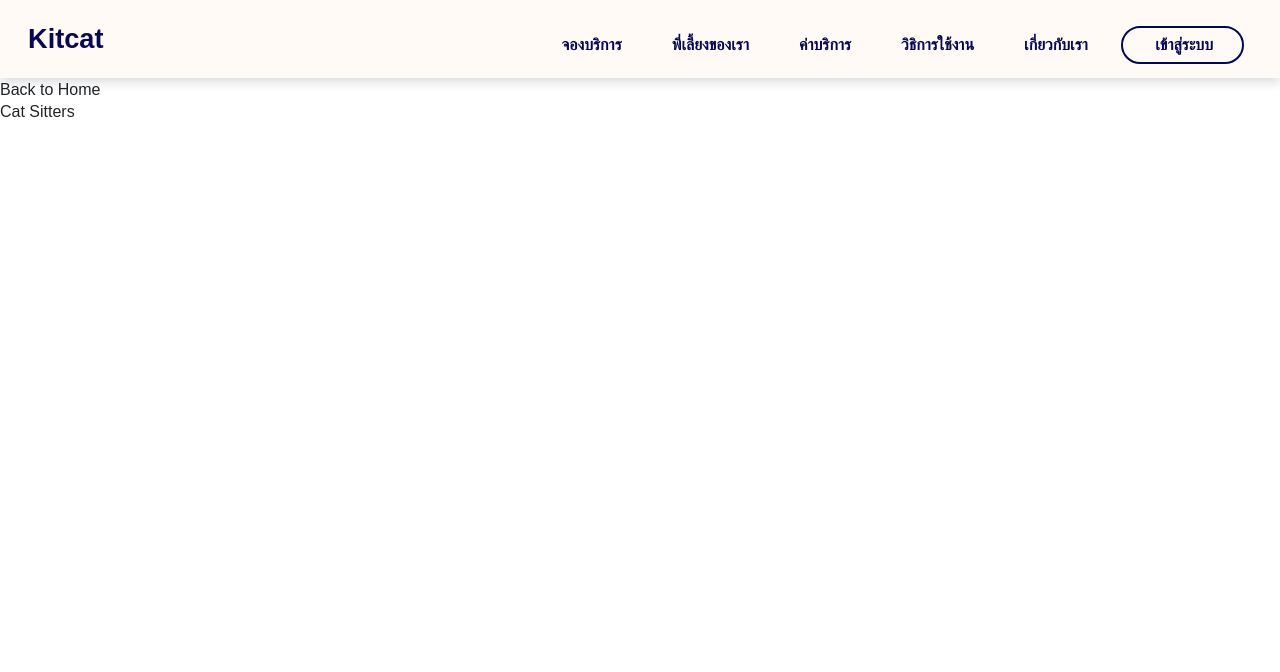
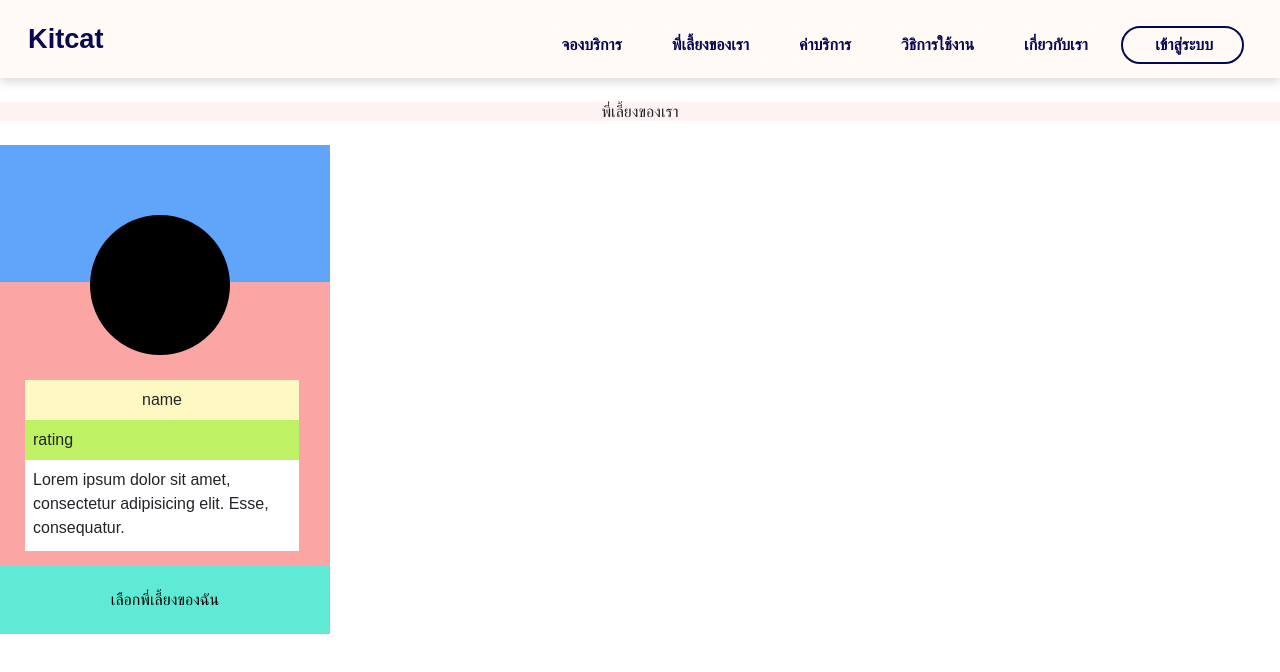
Before and after one commit to thanatat64/kmitl-kitcat, a Next.js app: page /catsitters in a window 1280 px wide. Shown: the top 672 px of the page. Built offline with nearby package versions, Linux system fonts and the light colour scheme; a web font is replaced by a local one.

Commit message:
link all booking

```diff
--- /dev/null
+++ b/components/cardCatSitter/CardCatSitter.tsx
@@ -0,0 +1,23 @@
+import React from 'react'
+import Link from "next/link";
+
+const CardCatSitter = () => {
+  return (
+    <div>
+      <div className='w-[330px] h-[489px] bg-red-300 item-center '>
+        <div className='w-[330px] h-[137px] bg-blue-400'/>
+        <div className='w-[140px] h-[140px] rounded-full mt-[-67px] ml-[90px] bg-black'/>
+        <div className='w-[274px] h-[171px] bg-white ml-[25px] mt-[25px]'>
+            <div className='text-center bg-yellow-100 p-2'>name</div>
+            <div className='bg-lime-300 p-2'>rating</div>
+            <div className='p-2   '>Lorem ipsum dolor sit amet, consectetur adipisicing elit. Esse, consequatur.</div>
+        </div>
+        <Link href="/booking/conclusion">
+            <button className='bottom-0 mt-[14px] w-[330px] h-[69px] bg-teal-300 text-black'  >เลือกพี่เลี้ยงของฉัน</button>
+        </Link>
+      </div>
+    </div>
+  )
+}
+
+export default CardCatSitter
--- /dev/null
+++ b/src/app/booking/chooseCatSitter/page.tsx
@@ -0,0 +1,13 @@
+import React from 'react'
+import CardCatSitter from '@/components/cardCatSitter/CardCatSitter'
+
+const page = () => {
+  return (
+    <div>
+        <h1 className='text-center mt-4 mb-4'>เลือกพี่เลี้ยงของคุณ</h1>
+        <CardCatSitter/>
+    </div>
+  )
+}
+
+export default page
--- /dev/null
+++ b/src/app/booking/conclusion/page.tsx
@@ -0,0 +1,17 @@
+import React from 'react'
+// import Link from 'next/link'
+
+const page = () => {
+  return (
+    <div className='flex flex-col  bg-red-200 '>
+      <h1 className='text-center mt-4 mb-4'>สรุปรายการ</h1>
+        <div className='flex justify-center'>
+            <div className='w-[1221px] h-[720px]  bg-red-100'>
+                <button className='w-[210px] h-[43px]  bg-teal-300 text-black'>ยืนยันการจอง</button>
+            </div>
+        </div>
+    </div>
+  )
+}
+
+export default page
--- a/src/app/booking/page.tsx
+++ b/src/app/booking/page.tsx
@@ -1,6 +1,7 @@
 'use client'
 
 import React, { useState } from 'react';
+import Link from 'next/link';
 
 const DateTimeInput: React.FC = () => {
   const [checkInDateTime, setCheckInDateTime] = useState<string>('');
@@ -115,9 +116,11 @@ const DateTimeInput: React.FC = () => {
           <button className="bg-red-500 hover:bg-red-700 text-white font-bold py-2 px-4 rounded-full">
             ยกเลิก
           </button>
-          <button className="bg-cyan-500 hover:bg-cyan-700 text-white font-bold py-2 px-4 rounded-full">
-            หาพี่เลี้ยง
-          </button>
+          <Link href="/booking/chooseCatSitter">
+            <button className="bg-cyan-500 hover:bg-cyan-700 text-white font-bold py-2 px-4 rounded-full">
+              หาพี่เลี้ยง
+            </button>
+          </Link>
         </div>
 
       </div>
--- a/src/app/catsitters/page.tsx
+++ b/src/app/catsitters/page.tsx
@@ -1,10 +1,13 @@
-import Link from "next/link";
+
+import CardCatSitter from '@/components/cardCatSitter/CardCatSitter'
 
 export default function Page() {
+    // const button=
     return (
         <section>
-            <Link href="/">Back to Home</Link>
-            <h1>Cat Sitters</h1>
+            {/* <Link href="/">Back to Home</Link> */}
+            <h1 className="flex justify-center mt-4 mb-4 bg-red-50">พี่เลี้ยงของเรา</h1>
+            <CardCatSitter/>
         </section>
     )
 }
--- a/src/app/signup/page.tsx
+++ b/src/app/signup/page.tsx
@@ -1,4 +1,4 @@
-import Link from 'next/link'
+ import Link from 'next/link'
 import '@/components/pages/auth/AuthForm.css'
 import SignUpForm from '@/components/pages/auth/signup/SignUpForm'
 
```
